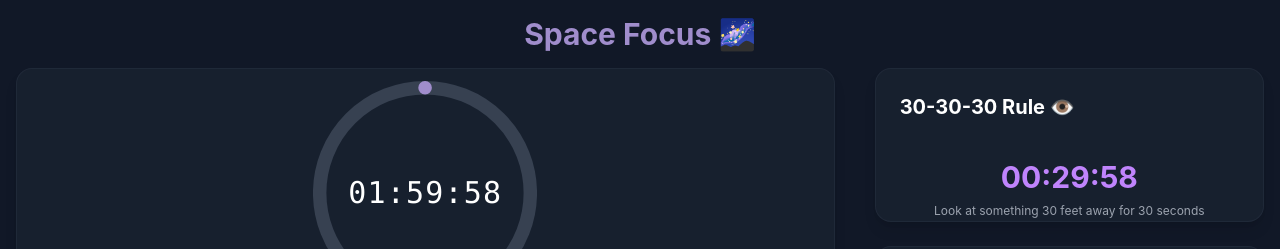
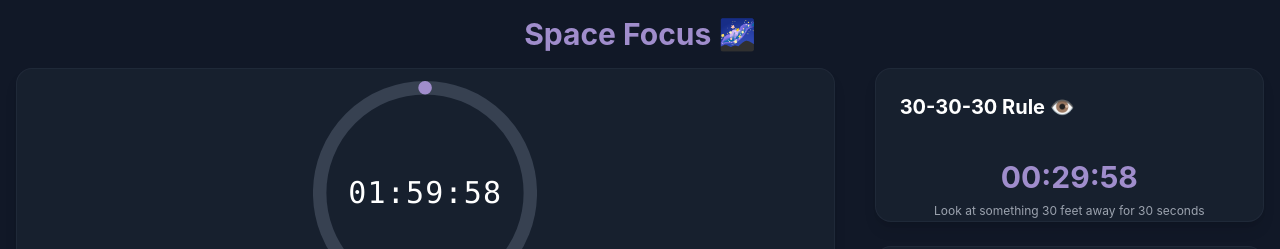
Before and after one commit to AbhinavXDayal/Timer, a React (Create React App) app in the folder study-tracker/: page / in a window 1280 px wide. Both pictures are taken after a click on the button "Start Focus Session". Shown: the top 249 px of the page. Built offline with nearby package versions, Linux system fonts and the light colour scheme.

Commit message:
Update message here

```diff
--- a/study-tracker/src/App.tsx
+++ b/study-tracker/src/App.tsx
@@ -820,7 +820,7 @@ const App: React.FC = () => {
                <div className="text-center flex flex-col justify-center h-full">
                  {eyeRuleActive ? (
                    <>
-                     <div className="text-3xl font-bold text-purple-400 mb-2">
+                     <div className="text-3xl font-bold text-[#a08dcc] mb-2">
                        {formatTime(eyeRuleTimer)}
                      </div>
                      <div className="text-xs text-gray-400">
@@ -937,7 +937,7 @@ const App: React.FC = () => {
 
             {/* Countdown Timer */}
             <div className="text-center mb-6">
-              <div className="text-4xl font-bold text-purple-400 mb-2">
+              <div className="text-4xl font-bold text-[#a08dcc] mb-2">
                 {eyeReminderCountdown}s
               </div>
               <div className="text-sm text-gray-400">
@@ -947,7 +947,7 @@ const App: React.FC = () => {
 
             <button
               onClick={dismissEyeReminder}
-              className="w-full bg-purple-500 hover:bg-purple-600 text-white py-3 rounded-xl font-semibold transition-colors duration-300"
+              className="w-full bg-[#a08dcc] hover:bg-[#a08dcc] text-white py-3 rounded-xl font-semibold transition-colors duration-300"
             >
               Dismiss
             </button>
```
